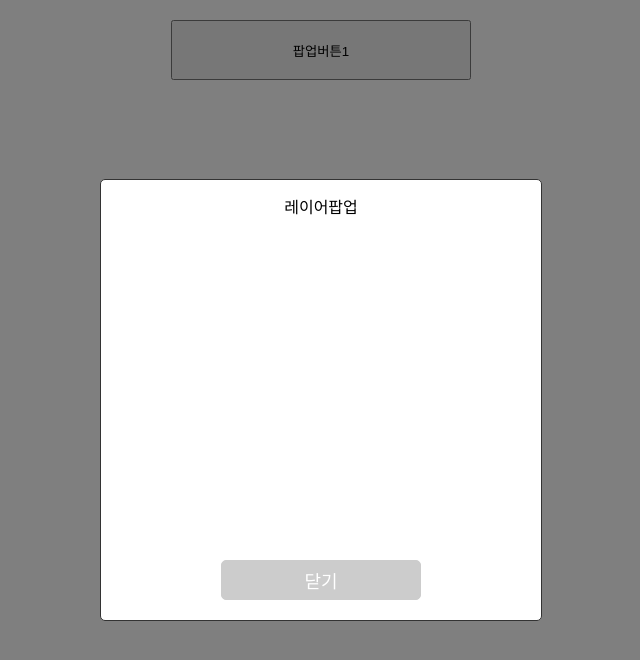
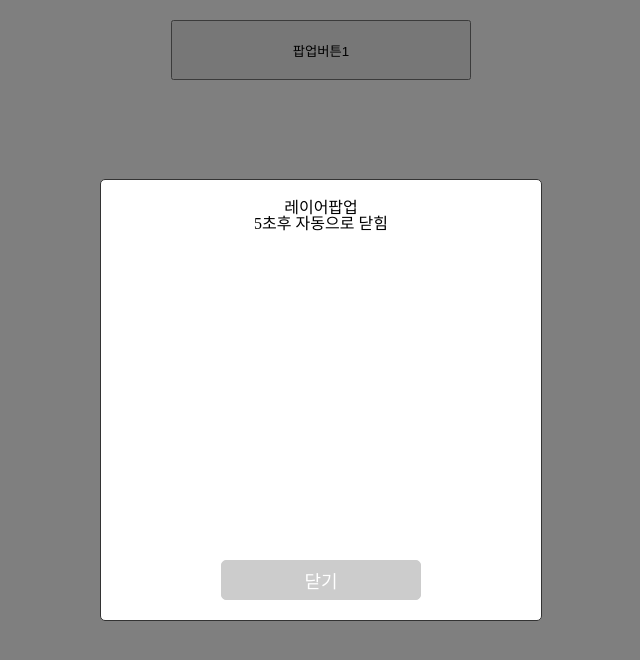
Before and after one commit to vanadis0929/layer2019, a website: page index.html in a window 1280 px wide. Both pictures are taken after a click on the button "팝업버튼1". Shown: the whole page, without its empty margins (319-959 px from the left). Drawn offline with nearby package versions, Linux system fonts and the light colour scheme.

Commit message:
5초후 닫기 추가

```diff
--- a/asset/js/jquery/common.js
+++ b/asset/js/jquery/common.js
@@ -9,48 +9,57 @@
 
 $(function () {
     var DimHtml = $('<div class="dim"></div>'); // dim 생성
-    const delayTime = 5; // 시간
-    var timer = setTimeout(function(){
-
-    },delayTime*1000);
-
+    const delayTime = 5;
 
     /* 레이어팝업 열기 */
     $('.layer-pop-btn').on("click", function(){
         $('.layer-popup').addClass('on');
         $('body').append(DimHtml);
-        timer();
+        timeOut(delayTime);
+
     });
     /* 레이어팝업 닫기 */
     $('.popup-close-btn').on("click", function(){
         $(this).parents('.layer-popup').removeClass('on');
         DimHtml.remove();
+        timeOut(0);
     });
+
     /* dim영역 닫기 */
     $(document).on("click", ".dim" , function(){
         $('.layer-popup').removeClass('on');
         $(this).remove();
+        timeOut(0);
     });
 
     /* 5초후 닫기 */
-    function timeOut(){
-
+    function timeOut(stop){
+        setTimeout(function(){
+            $('.layer-popup').removeClass('on');
+            DimHtml.remove();
+        },delayTime*1000);
     }
+});
 
 
+    /* prototype... */
+    function layerPop() {
 
 
+    };
 
-
-    /* 메서드호출 코드  */
-    function layerPop() {
+    layerPop.prototype.create = function(){
 
         this.render(); // dim호출
-    };
+    }
 
     layerPop.prototype.render = function(){
         let $body = $('body');
         $body.append('<div class="dim"></div>');
     }
 
-});
+    function startApp() {
+        let app = new layerPop();
+      }
+
+      $(startApp);
--- a/index.html
+++ b/index.html
@@ -16,6 +16,7 @@
 
   <div class="layer-popup">
     <h1>레이어팝업</h1>
+    <p><em id="count">5</em>초후 자동으로 닫힘</p>
     <button type="button" class="popup-close-btn">닫기</button>
   </div>
 </body>
```
